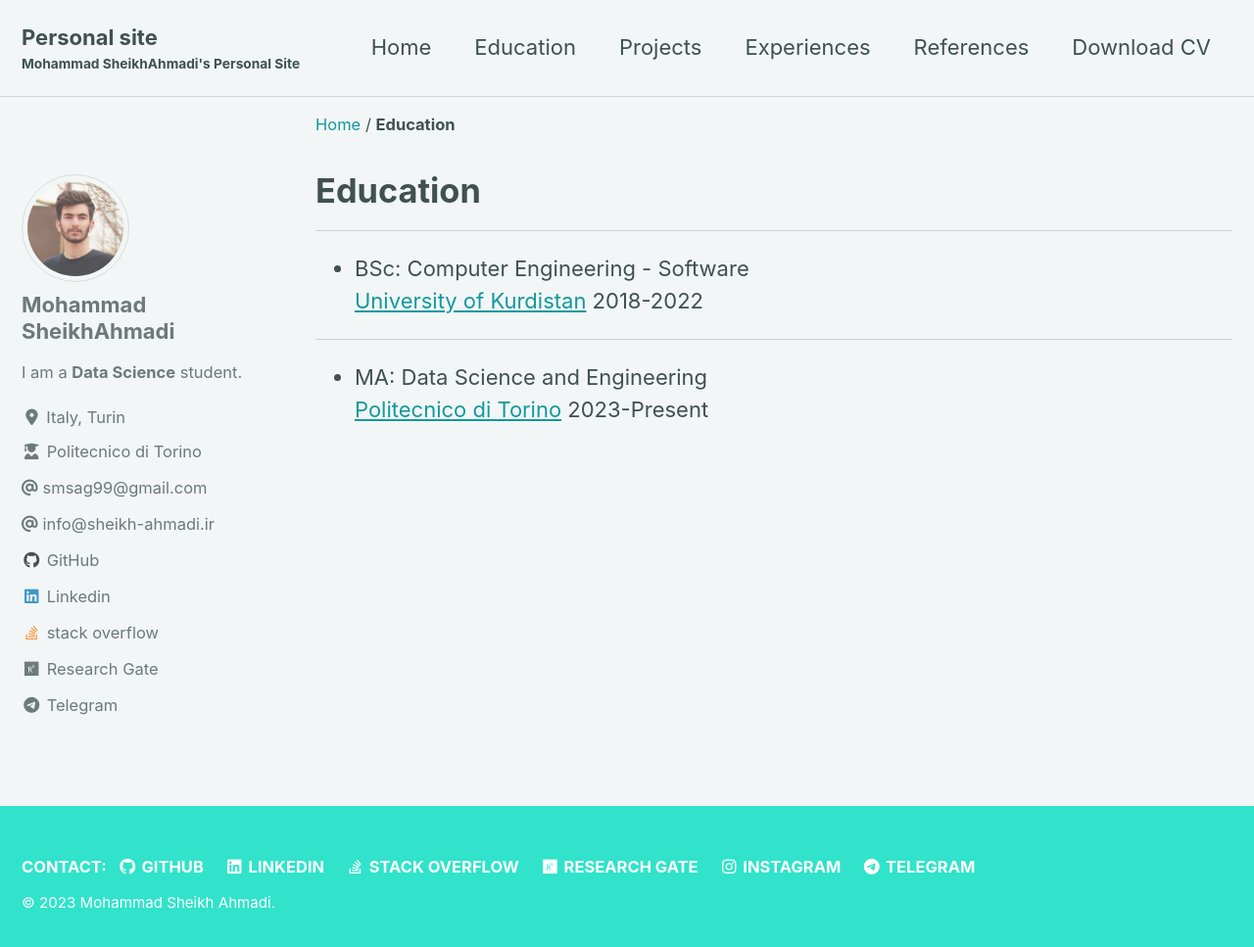
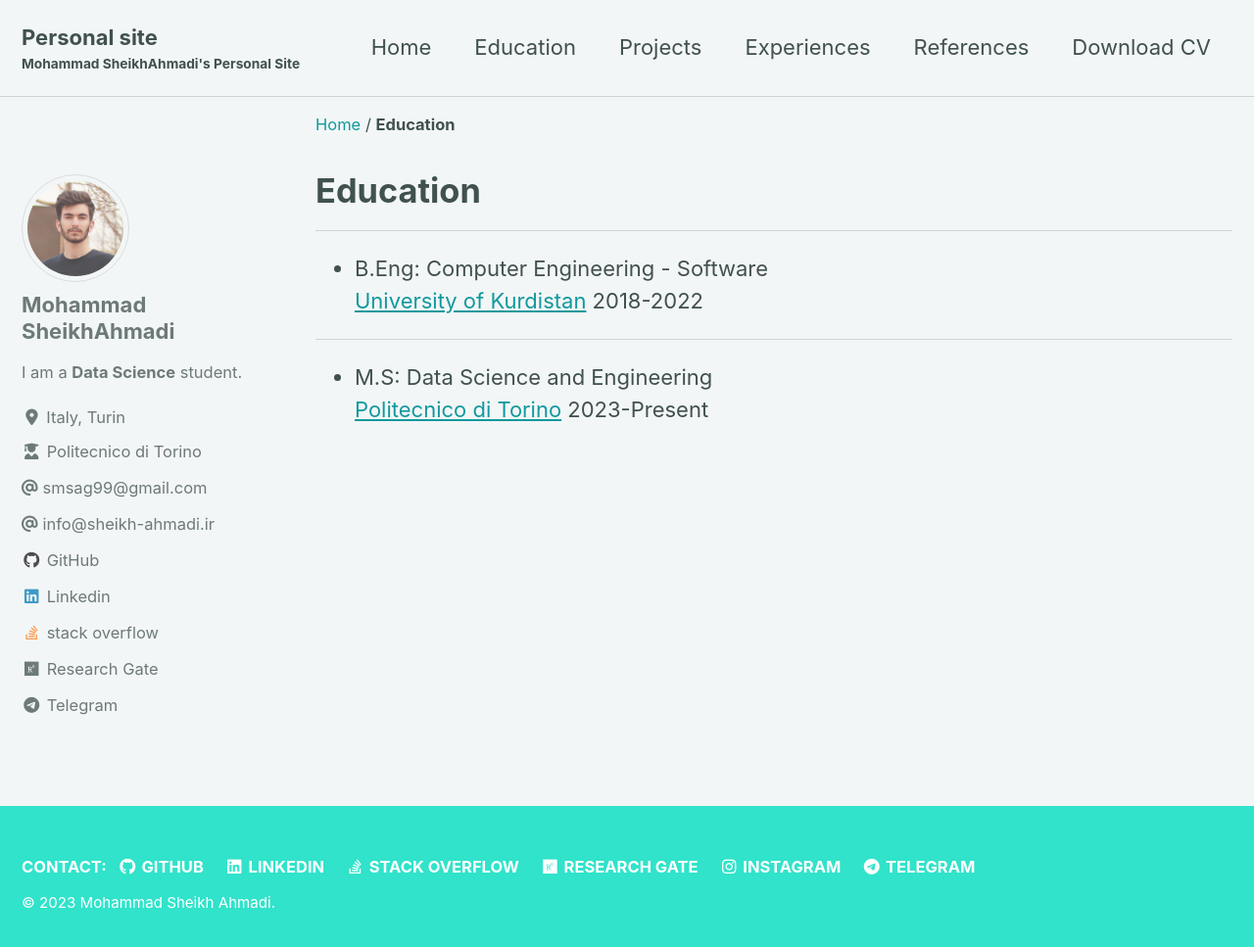
Before and after one commit to smsag99/Personal_Website, a Jekyll site: the page built from _pages/education.md, in a window 1280 px wide and 977 px high. Shown: the top 967 px of the window at 98% size. Built offline with Jekyll 4.4.1, drawn with Linux system fonts in a browser that asks for light colours; cached includes are drawn as plain includes; nearby versions of some CDN libraries.

Commit message:
Update education.md

```diff
--- a/_pages/education.md
+++ b/_pages/education.md
@@ -6,8 +6,8 @@ author_profile: true
 ---
 
 <hr>
--   BSc: Computer Engineering - Software<br>
+-   B.Eng: Computer Engineering - Software<br>
 [University of Kurdistan](https://uok.ac.ir/) 2018-2022
 <hr>
--   MA: Data Science and Engineering <br>
+-   M.S: Data Science and Engineering <br>
 [Politecnico di Torino](https://www.polito.it/) 2023-Present
```
